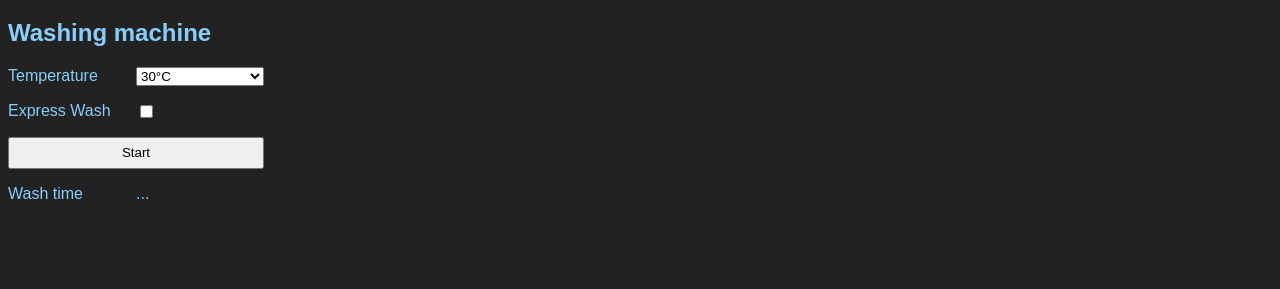
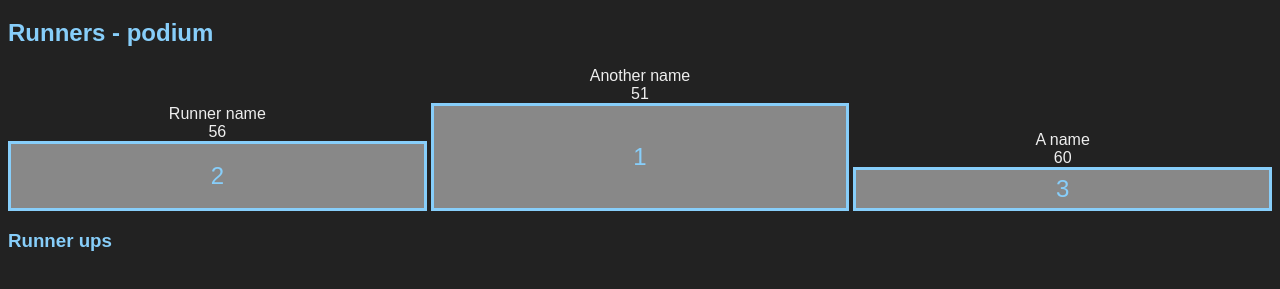
Before and after one commit to yousra-alt/dat-js-exam-spring-2023, a plain HTML site: page environment-05/index.html in a window 1280 px wide. Shown: the part 61-350 px from the top of the page. Drawn offline with Linux system fonts and the light colour scheme.

Commit message:
Environment 5 - complete replacement, now with runners podium.

```diff
--- a/environment-05/index.html
+++ b/environment-05/index.html
@@ -13,22 +13,28 @@
             <h1>Environment 05</h1>
         </header>
         <main>
-      <h2>Washing machine</h2>
-      <form id="washing-machine-form">
-        <label for="title">Temperature</label>
-        <select id="temperature" name="temperature">
-          <option value="30">30°C</option>
-          <option value="40">40°C</option>
-          <option value="60">60°C</option>
-          <option value="90">90°C</option>
-        </select>
-        <label for="express">Express Wash</label>
-        <input type="checkbox" id="express" name="express" />
-        <button>Start</button>
-
-        <label for="washtime">Wash time</label>
-        <output id="washtime" name="washtime">...</output>
-      </form>
+            <h2>Runners - podium</h2>
+            <div id="podium">
+                <div id="silver">
+                    <p id="silver-name">Runner name</p>
+                    <p id="silver-time">56</p>
+                    <div class="podium">2</div>
+                </div>
+                <div id="gold">
+                    <p id="gold-name">Another name</p>
+                    <p id="gold-time">51</p>
+                    <div class="podium">1</div>
+                </div>
+                <div id="bronze">
+                    <p id="bronze-name">A name</p>
+                    <p id="bronze-time">60</p>
+                    <div class="podium">3</div>
+                </div>
+            </div>
+            <h3>Runner ups</h3>
+            <ol id="runnerups-list" start="4">
+                <!-- <li>Runner 23 - time: 56</li> -->
+            </ol>
         </main>
         <script src="script.js"></script>
     </body>
--- a/environment-05/style.css
+++ b/environment-05/style.css
@@ -4,22 +4,34 @@ body {
     color: lightskyblue;
 }
 
-form {
+#podium {
     display: grid;
-    grid-template-columns: 1fr 1fr;
-    gap: 1em 0em;
-    max-width: 16em;
+    grid-template-columns: 1fr 1fr 1fr;
+    gap: 4px;
+    align-items: end;
+    text-align: center;
+}
+#podium p {
+    margin: 0;
+    color: #eee;
 }
 
-form button {
-    grid-column: 1 / 3;
+.podium {
+    border: 3px solid lightskyblue;
+    align-self: flex-end;
+    display: flex;
+    justify-content: center;
+    align-items: center;
+    font-size: 150%;
+    background-color: #888;
+}
+#silver .podium {
+    height: 5vw;
 }
 
-form input[type=checkbox] {
-    justify-self: left;
+#gold .podium {
+    height: 8vw;
 }
-
-button,
-input {
-    padding: 0.5em;
+#bronze .podium {
+    height: 3vw;
 }
```
Lines whose indentation alone changed are shown as unchanged.
